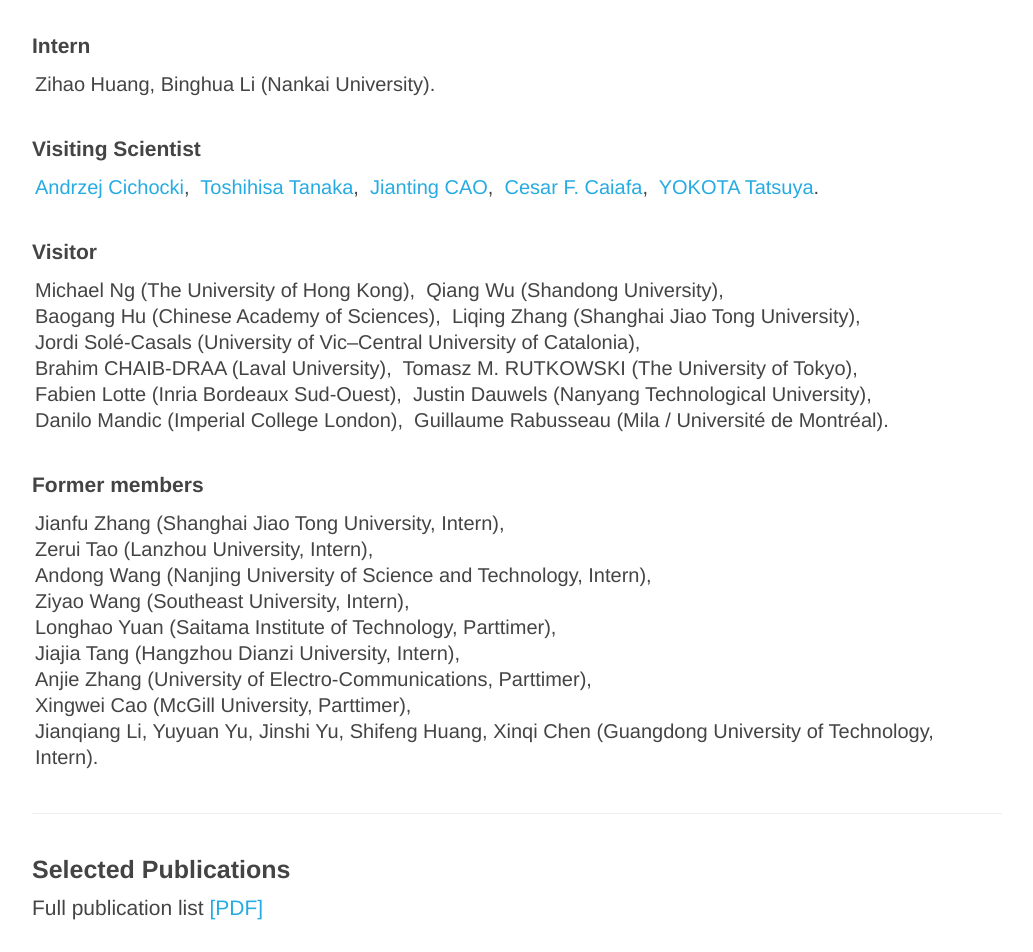
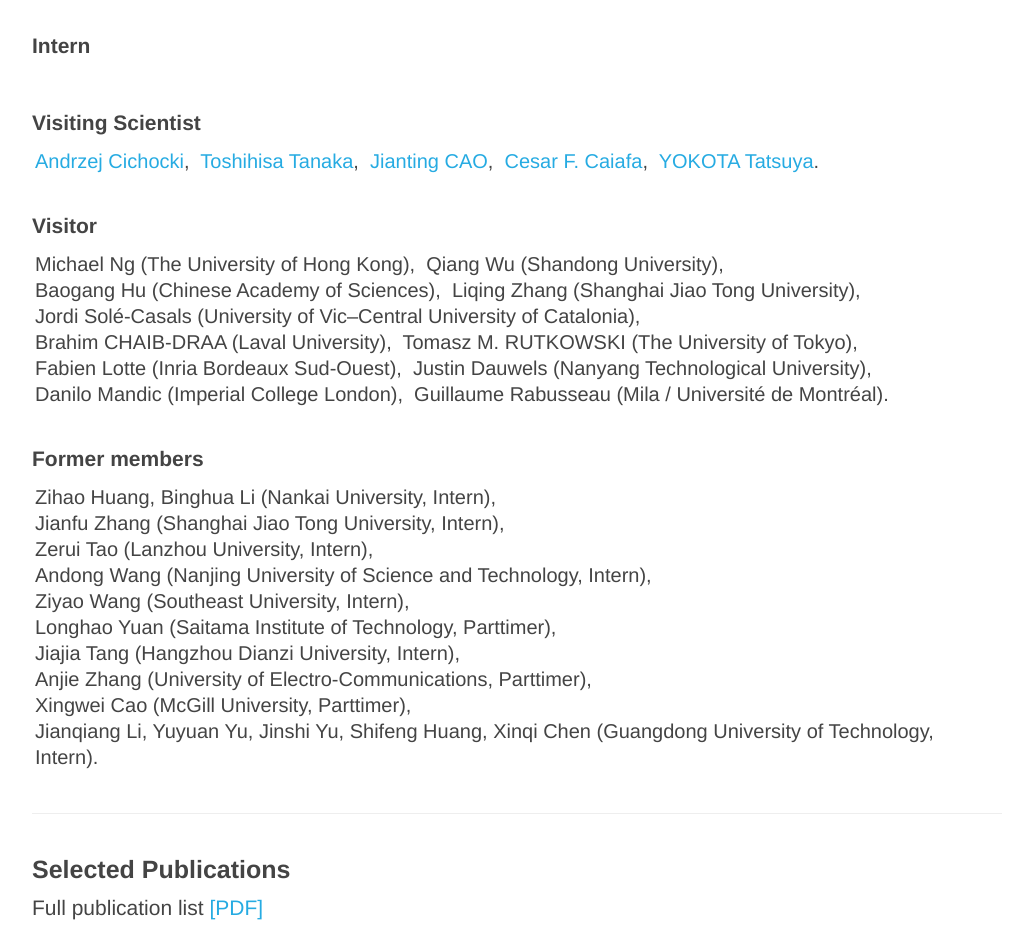
Before and after one commit to try-agaaain/HSI-TEAM, a plain HTML site: page index.html in a window 1280 px wide. Shown: the part 1901-2853 px from the top of the page, without its empty margins (238-1271 px from the left). Drawn offline with Linux system fonts and the light colour scheme.

Commit message:
Update index.html

```diff
--- a/index.html
+++ b/index.html
@@ -192,7 +192,7 @@
 
       <h4> Intern</h4>
       <div><table><tr><td>
-      	Zihao Huang, Binghua Li (Nankai University).</br>
+
       </td></tr></table></div>
       <!--
       <div><table><tr><td>
@@ -253,6 +253,7 @@
 
       <h4> Former members</h4>
       <div><table><tr><td>
+      Zihao Huang, Binghua Li (Nankai University, Intern),</br>
       	Jianfu Zhang (Shanghai Jiao Tong University, Intern),</br>
       	Zerui Tao (Lanzhou University, Intern),</br>
         Andong Wang (Nanjing University of Science and Technology, Intern),</br>
```
